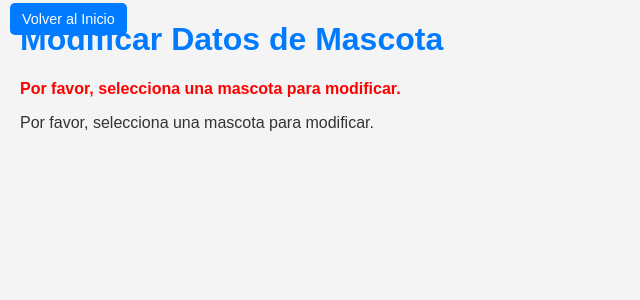
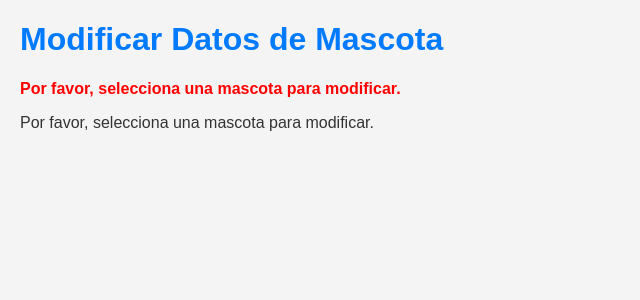
Before and after one commit to Ry0u12/Petlog, a PHP site: page /modificar_mascota.php in a window 1280 px wide. Shown: the top 300 px of the page, without its empty margins (0-640 px from the left). Run offline with PHP 8.4, Linux system fonts and the light colour scheme.

Commit message:
Elimine el boton volver al inicio en el archivo modificar_mascota.php

```diff
--- a/modificar_mascota.php
+++ b/modificar_mascota.php
@@ -169,9 +169,6 @@ if ($actualizacion_exitosa) {
     </style>
 </head>
 <body>
-    <div class="volver-index">
-        <a href="index.php">Volver al Inicio</a>
-    </div>
     <h1>Modificar Datos de Mascota</h1>
 
     <?php if ($mensaje_error): ?>
```
